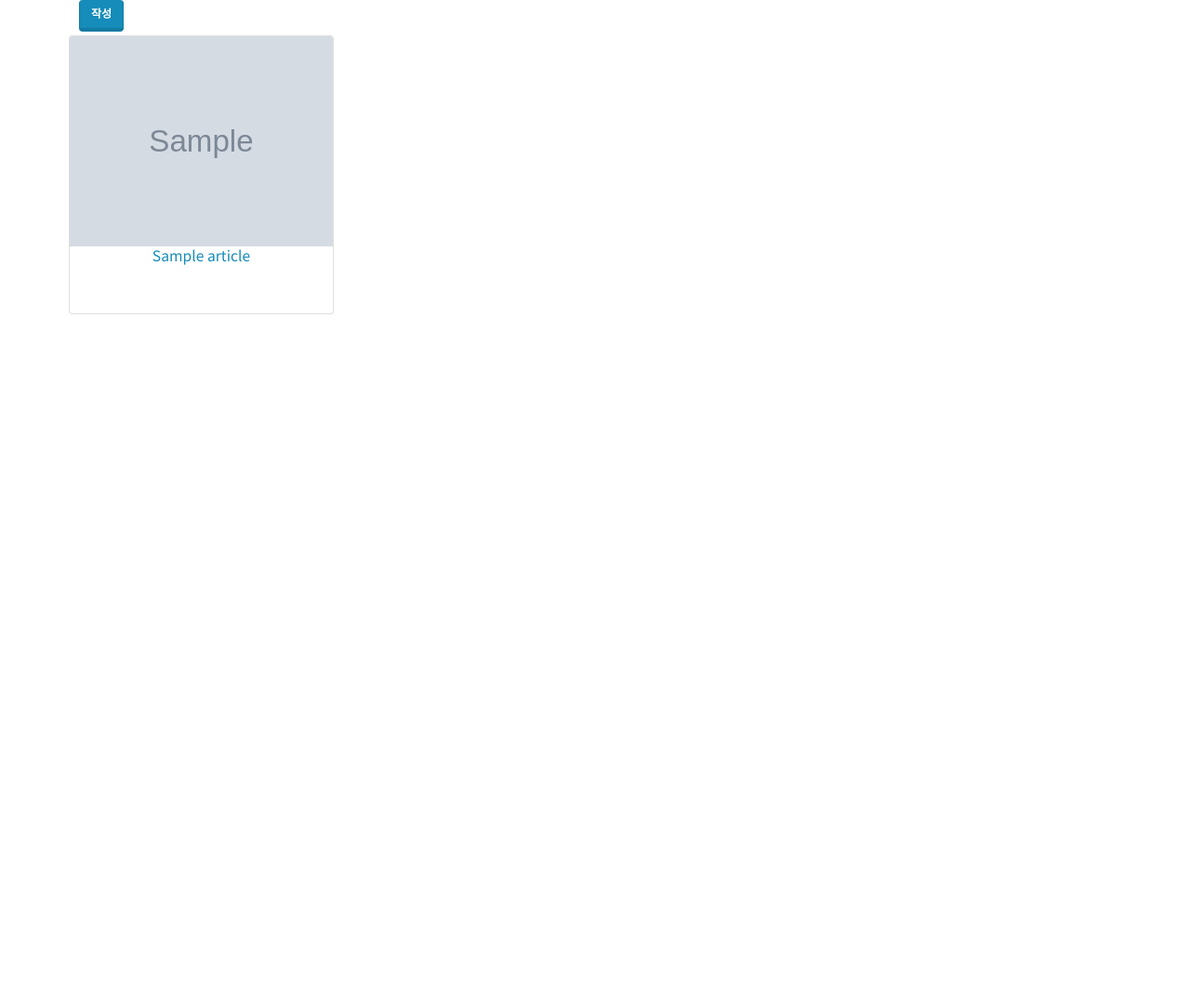
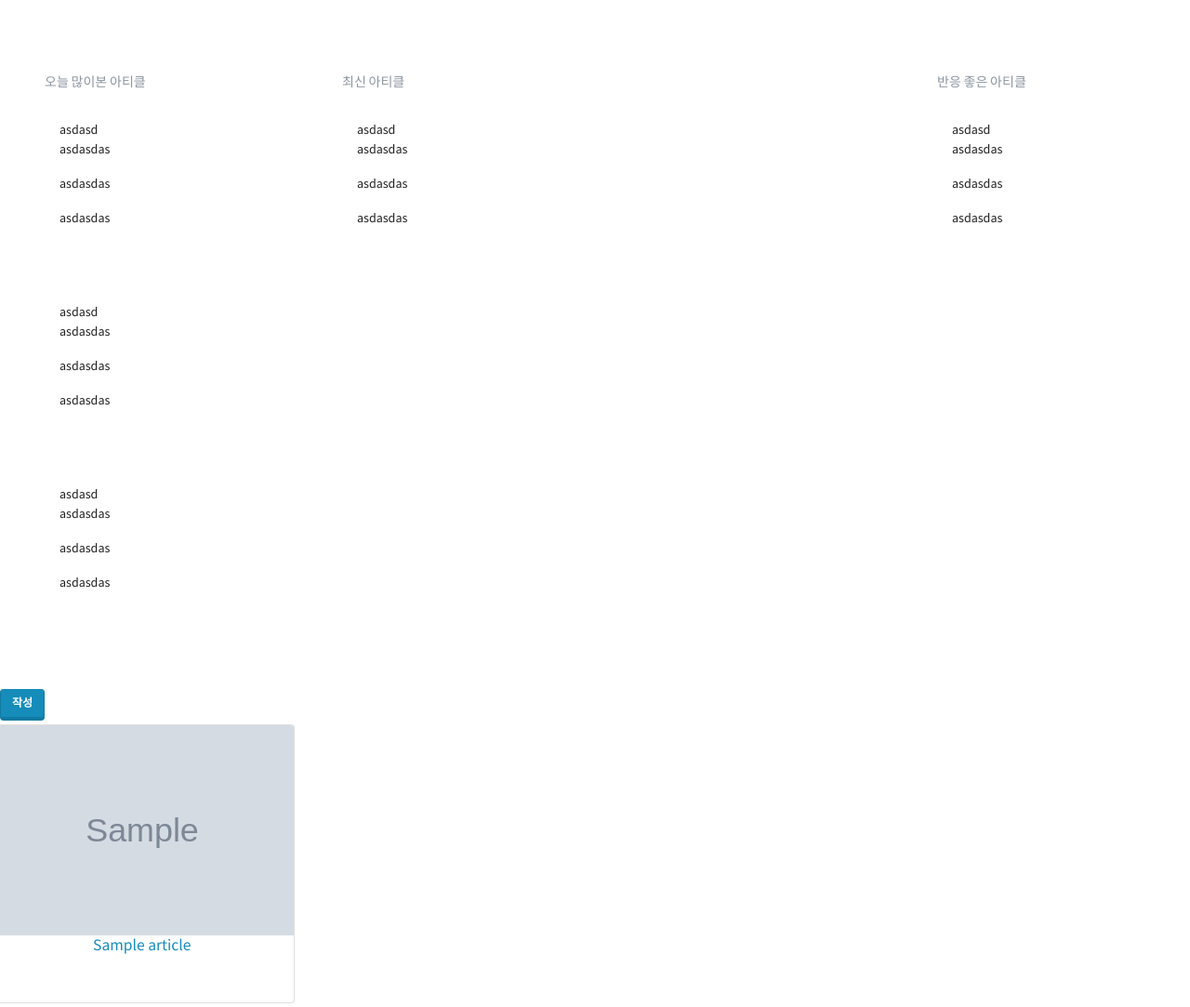
Before and after one commit to tnpfldyd/anywhere_pjt, a Django app: template articles/templates/articles/index.html in a window 1280 px wide. Shown: the part 61-1144 px from the top of the page at 93% size. Before the commit the page ends 399 px from the top, so only its background shows below. Run offline with Django 3.2, Linux system fonts and the light colour scheme; the template is opened without the code that fills it: most values are stand-ins (such as "Sample title", 1, 10 or a date in 2020); grey boxes marked "Sample" are stand-in pictures; some libraries are stand-ins or nearby versions.

Commit message:
Add: articles main

```diff
--- a/accounts/templates/accounts/index.html
+++ b/accounts/templates/accounts/index.html
@@ -0,0 +1 @@
+{% extends 'base.html' %}
--- a/articles/templates/articles/index.html
+++ b/articles/templates/articles/index.html
@@ -1,9 +1,42 @@
 {% extends 'base.html' %}
 {% block content %}
 {% load django_bootstrap5 %}
+
+<div>
+  <div class="article-grid">
+    <aside class="aside-left">
+      <h2 class="mb-3" style="font-size: 14px; color: #8b95a1">오늘 많이본 아티클</h2>
+      <div class="contentcard">asdasd<p>asdasdas</p>
+        <p>asdasdas</p>
+        <p>asdasdas</p>
+      </div>
+      <div class="contentcard">asdasd<p>asdasdas</p>
+        <p>asdasdas</p>
+        <p>asdasdas</p>
+      </div>
+      <div class="contentcard">asdasd<p>asdasdas</p>
+        <p>asdasdas</p>
+        <p>asdasdas</p>
+      </div>
+    </aside>
+    <section class="aside-left">
+      <h2 class="mb-3" style="font-size: 14px; color: #8b95a1">최신 아티클</h2>
+      <div class="contentcard">asdasd<p>asdasdas</p>
+        <p>asdasdas</p>
+        <p>asdasdas</p>
+    </section>
+    <aside class="aside-left">
+      <h2 class="mb-3" style="font-size: 14px; color: #8b95a1">반응 좋은 아티클</h2>
+      <div class="contentcard">asdasd<p>asdasdas</p>
+        <p>asdasdas</p>
+        <p>asdasdas</p>
+    </aside>
+  </div>
+</div>
 <div class="text-end">
   <a href="{% url 'articles:create' %}" class="btn btn-primary">작성</a>
 </div>
+
 <div class="row">
   {% for article in articles %}
   <div class="card col-3 m-1 px-0" style="height: 300px;">
--- /dev/null
+++ b/static/css/style.css
@@ -0,0 +1,20 @@
+.article-grid {
+  display: grid;
+  grid-template-columns: 25fr 50fr 25fr;
+}
+
+.aside-left {
+  padding: 80px 48px 40px;
+}
+
+.contentcard {
+  margin-bottom: 2rem;
+  padding: 1rem;
+}
+
+.contentcard:hover {
+  border-radius: 15px;
+  transform: translateY(-5px);
+  transition: all ease-in-out .3s;
+  box-shadow: 4px 12px 30px 6px rgb(0 0 0 / 9%);
+}
--- a/templates/base.html
+++ b/templates/base.html
@@ -12,6 +12,7 @@
   <link rel="stylesheet" href="https://cdn.jsdelivr.net/npm/bootswatch@4.5.2/dist/lumen/bootstrap.min.css"
     integrity="sha384-GzaBcW6yPIfhF+6VpKMjxbTx6tvR/yRd/yJub90CqoIn2Tz4rRXlSpTFYMKHCifX" crossorigin="anonymous">
 
+  <link rel="stylesheet" href="{% static 'css/style.css' %}">
 </head>
 
 <body>
@@ -54,9 +55,8 @@
     </nav>
 
   </header>
-  <main class="container">
-    {% block content %}{% endblock content %}
-  </main>
+  {% block content %}{% endblock content %}
+
   <footer>
     <!-- place footer here -->
   </footer>
```
Also changed, not shown: accounts/templates/accounts/profile.html (+7 -5 lines).
